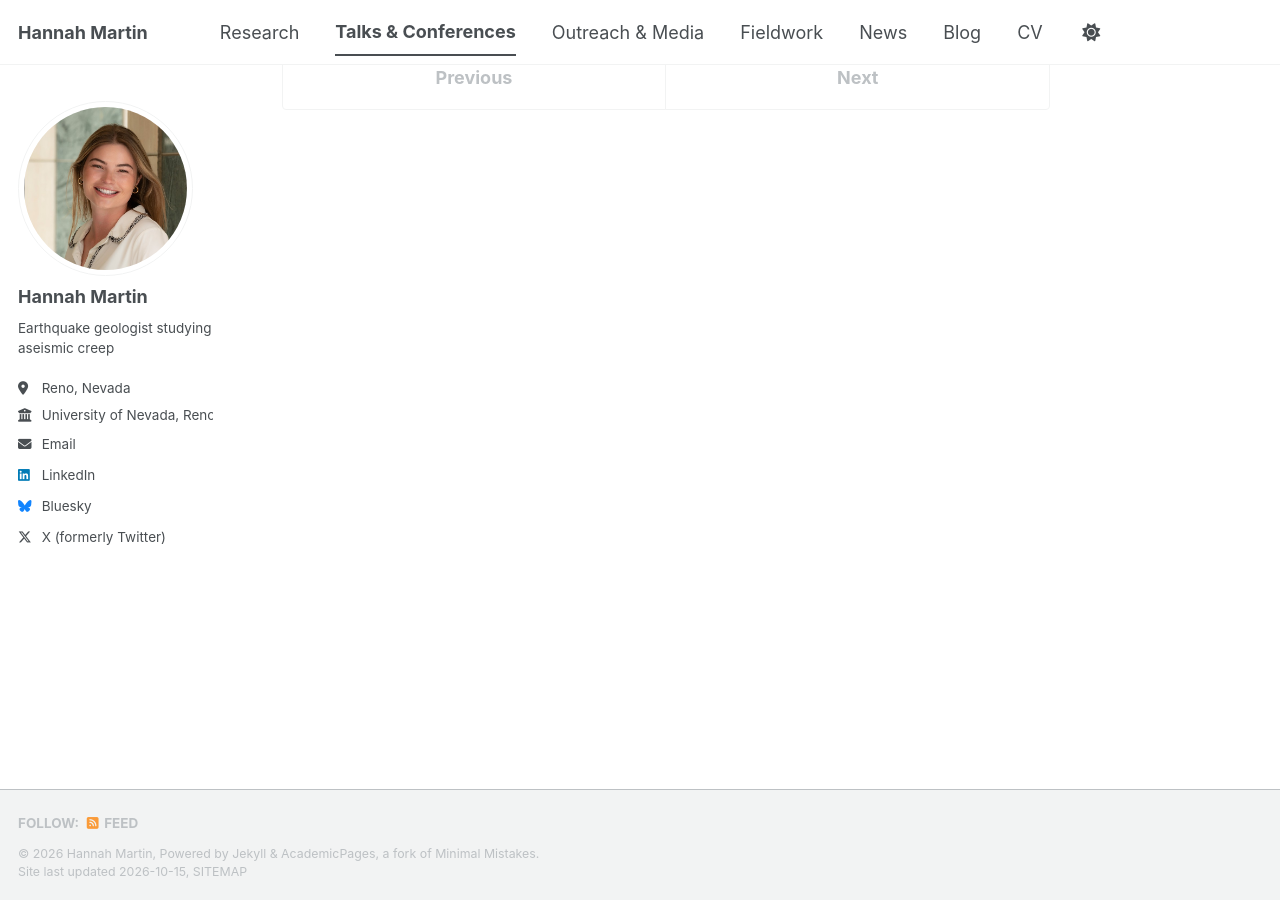
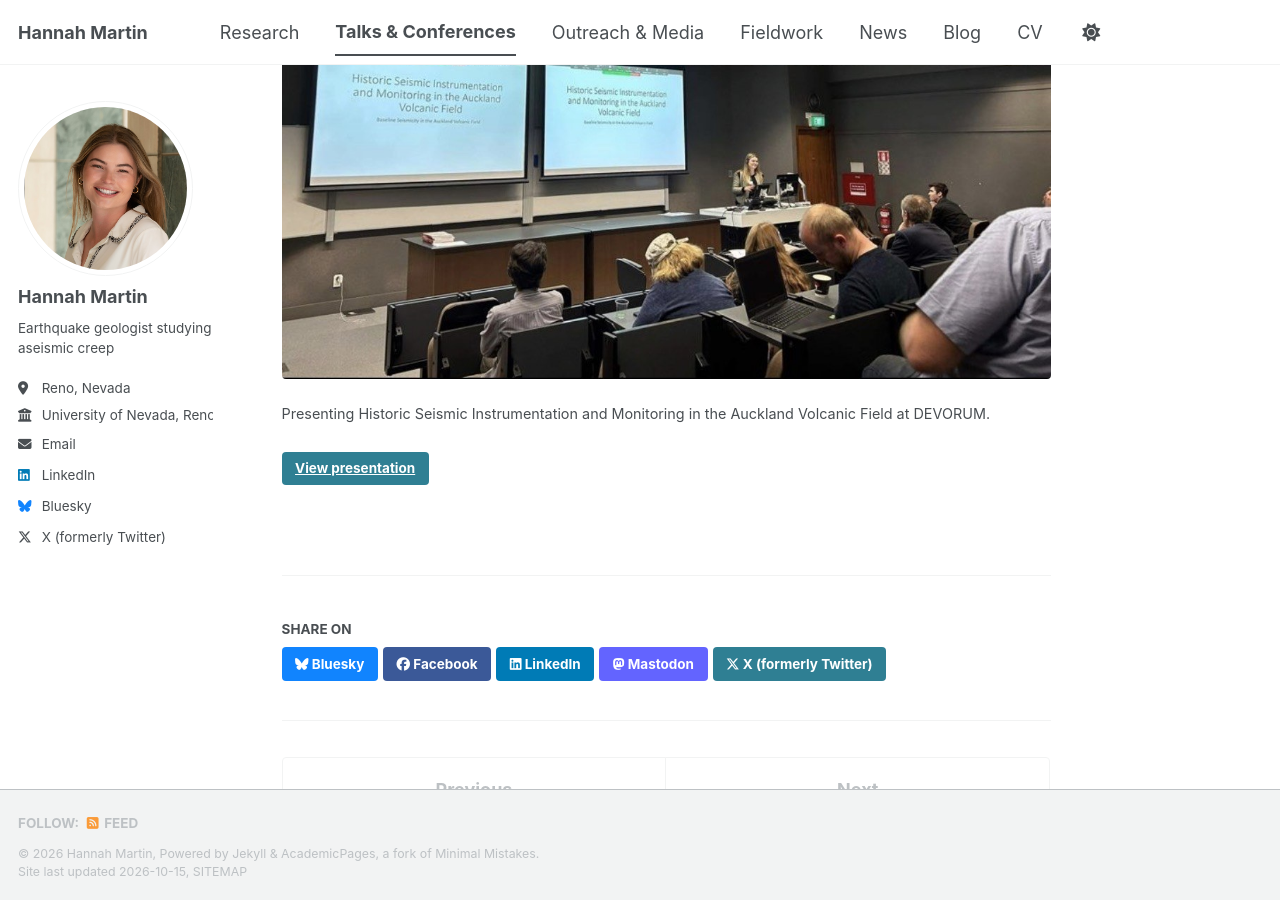
Before and after one commit to HannahMartinGeology/hannahmartingeology.github.io, a Jekyll site: the page built from _talks/2023-devorum-avf-seismicity.md, in a window 1280 px wide and 900 px high, scrolled down 515 px. Built offline with Jekyll 4.4.1, drawn with Linux system fonts in a browser that asks for light colours; a style sheet for code colours, icons or effects is not loaded.

Commit message:
Add photo to Auckland Volcanic Field seismicity talk page
Co-Authored-By: Claude Opus 5.5 (1M context) <noreply@anthropic.com>
Claude-Session: https://claude.ai/code/session_01DgkcoPr1qNd1CjQ2i3f6tK

```diff
--- a/_talks/2023-devorum-avf-seismicity.md
+++ b/_talks/2023-devorum-avf-seismicity.md
@@ -8,4 +8,6 @@ date: 2023-11-01
 location: "Auckland, New Zealand"
 resource_url: "https://auckland.figshare.com/articles/presentation/Historic_Seismic_Instrumentation_and_Monitoring_in_the_Auckland_Volcanic_Field_Baseline_Seismicity_in_the_Auckland_Volcanic_Field/24668196?file=43348248"
 resource_label: "View presentation"
+figure: "/images/talks/devorum-2023-avf-seismicity.jpg"
+figure_caption: "Presenting Historic Seismic Instrumentation and Monitoring in the Auckland Volcanic Field at DEVORUM."
 ---
```
Also changed, not shown: images/talks/devorum-2023-avf-seismicity.jpg (added).
